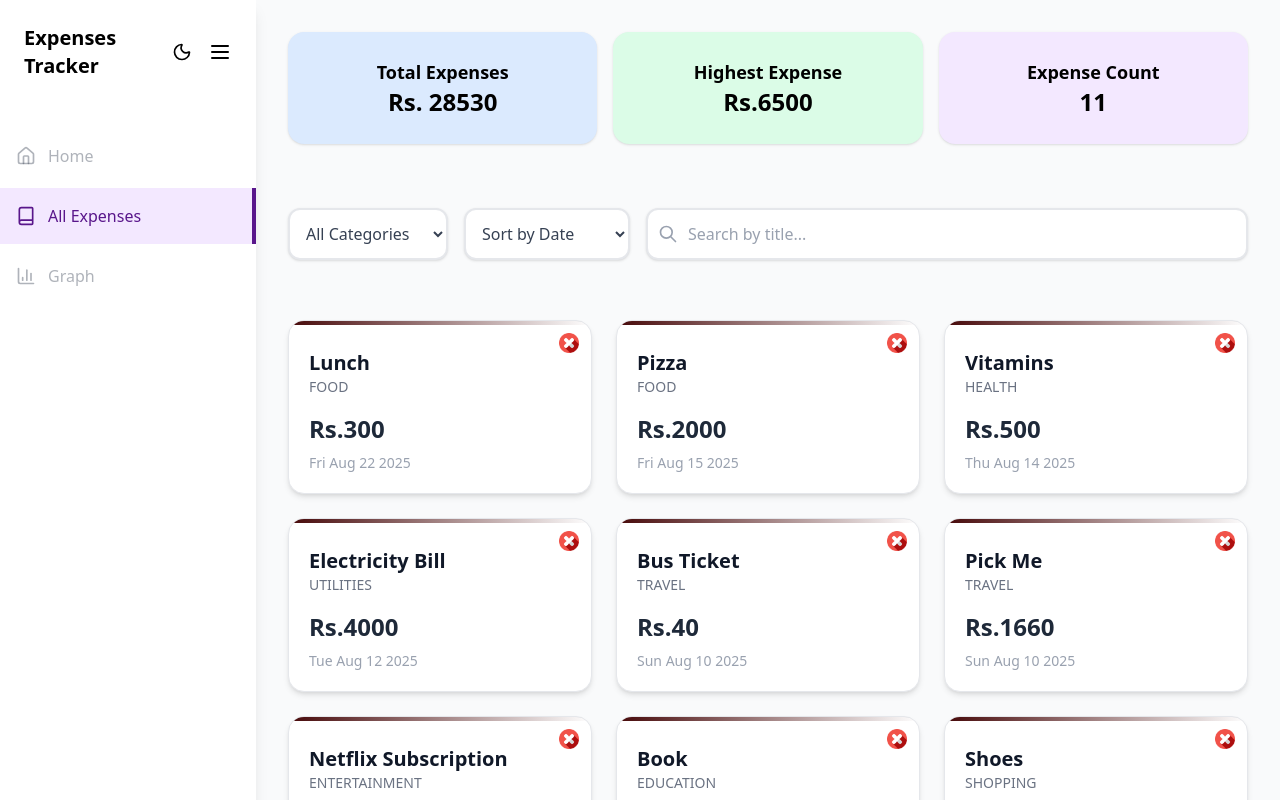
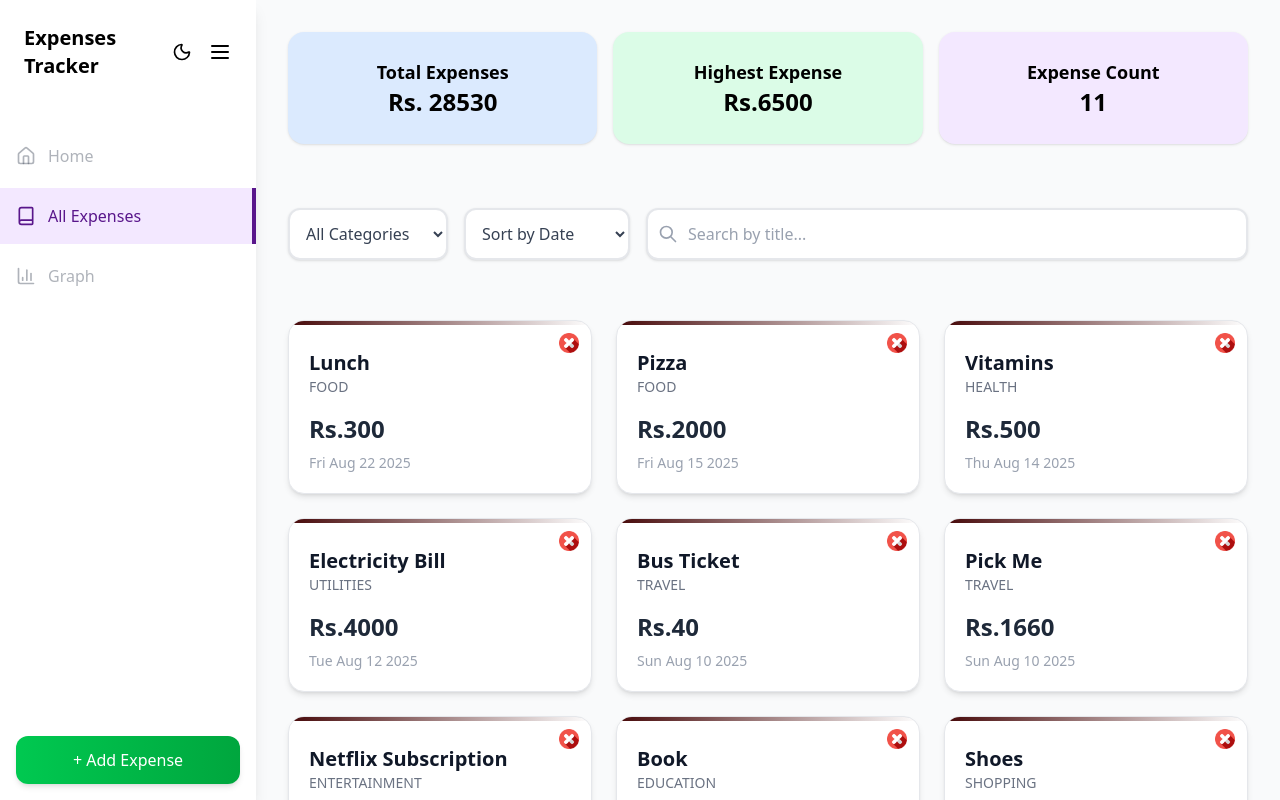
Before and after one commit to dulmini11/coinwise, a Next.js app: page / in a window 1280 px wide. Shown: the top 800 px of the page. Built offline with nearby package versions, Linux system fonts and the light colour scheme.

Commit message:
Update Side bar

```diff
--- a/src/app/page.tsx
+++ b/src/app/page.tsx
@@ -413,7 +413,8 @@ export default function ExpensesPage() {
   };
 
   return (
-    <div className={`flex min-h-screen transition-colors duration-300 ${
+  <div
+    className={`flex h-screen transition-colors duration-300 ${
       darkMode ? "bg-black text-white" : "bg-gray-50 text-black"
     }`}
   >
@@ -461,7 +462,9 @@ export default function ExpensesPage() {
             }`}
           >
             <span className="text-lg">{item.icon}</span>
-        {!isMinimized && <span className="ml-3 font-medium">{item.label}</span>}
+            {!isMinimized && (
+              <span className="ml-3 font-medium">{item.label}</span>
+            )}
           </button>
         ))}
       </nav>
@@ -477,9 +480,8 @@ export default function ExpensesPage() {
       </div>
     </div>
 
-
     {/* Main Content */}
-      <div className="flex-1 p-8">
+    <div className="flex-1 p-8 overflow-y-auto">
       {renderContent()}
     </div>
   </div>
```
Lines whose indentation alone changed are shown as unchanged.
